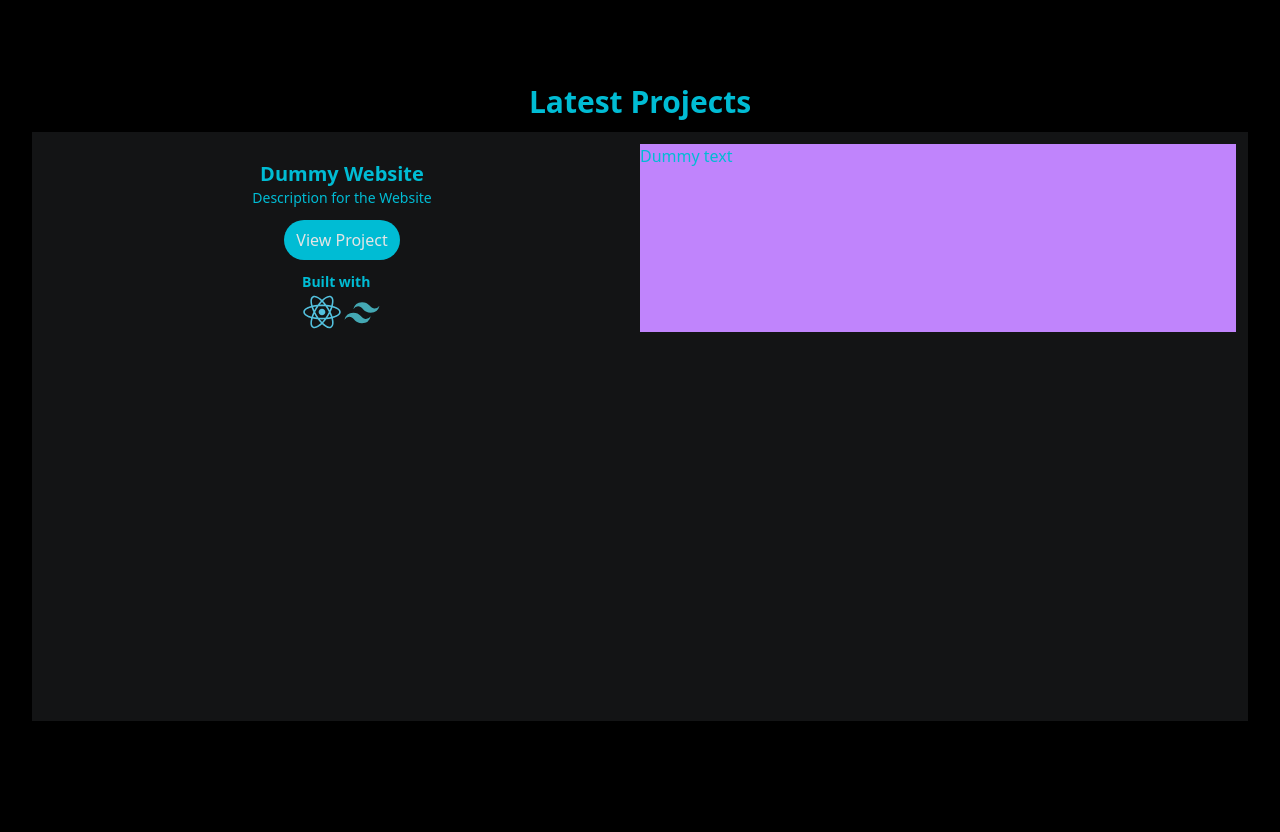
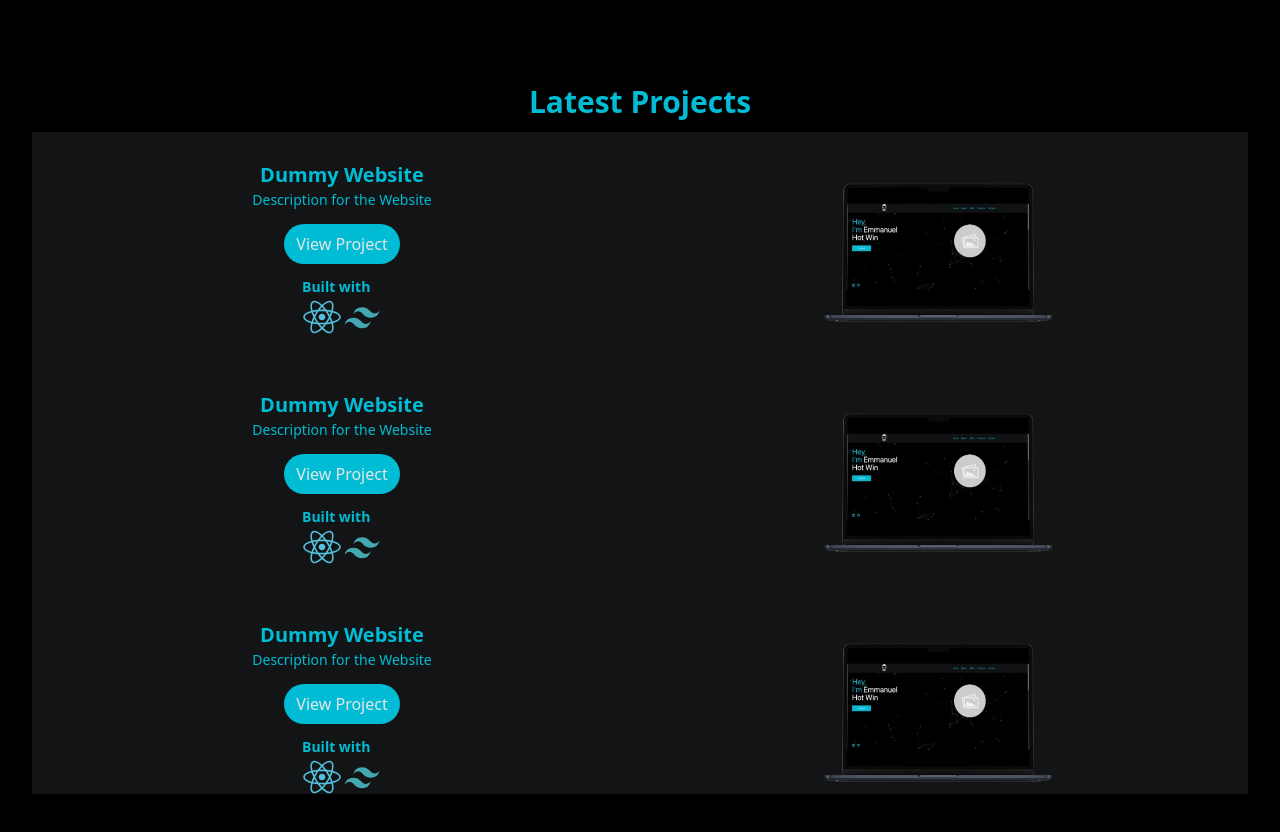
Before and after one commit to emmanuelgv408/Portfolio, a React (Vite) app: page / in a window 1280 px wide. Shown: the part 1802-2634 px from the top of the page. Built offline with nearby package versions, Linux system fonts and the light colour scheme.

Commit message:
finished projects page

```diff
--- a/src/components/Projects.jsx
+++ b/src/components/Projects.jsx
@@ -1,6 +1,7 @@
 import React from "react";
 import reactIcon from "../assets/react-icon.svg";
 import tailwindIcon from "../assets/tailwind-icon.svg";
+import portfolioSS from'../assets/portfolio-screenshot.png'
 
 function Projects() {
   return (
@@ -9,7 +10,7 @@ function Projects() {
         Latest Projects
       </h1>
       {/* projects container */}
-      <div className="bg-custom-grey min-w-full h-[80%] flex flex-col p-3">
+      <div className="bg-custom-grey min-w-full h-[90%] flex flex-col  gap-5 p-3">
         {/*project 1*/}
         <section className=" h-1/3 flex">
           {/*left*/}
@@ -29,10 +30,60 @@ function Projects() {
             </div>
           </div>
           {/*right*/}
-          <div className="w-1/2 bg-purple-400">Dummy text</div>
+          <div className="w-1/2  flex justify-center">
+            <img src={portfolioSS} alt="portfolio-ss" className="w-[300px]"/>
+          </div>
+        </section>
 
-          <div></div>
+        {/*project 2*/}
+        <section className=" h-1/3 flex">
+          {/*left*/}
+          <div className="w-1/2 flex items-center py-4 flex-col justify-around">
+            <h1 className="text-xl font-bold">Dummy Website</h1>
+            <p className="text-sm">Description for the Website</p>
+            <button className="  mt-3 border rounded-3xl py-2 px-3 text-primary-text bg-cyan border-none hover:cursor-pointer">
+              View Project
+            </button>
+            <div className="mt-3">
+              <p className="text-sm font-bold">Built with</p>
+              {/* tech container*/}
+              <div className="flex">
+                <img src={reactIcon} alt="react-icon" className="w-10" />
+                <img src={tailwindIcon} alt="tailwind-icon" className="w-10" />
+              </div>
+            </div>
+          </div>
+          {/*right*/}
+          <div className="w-1/2  flex justify-center">
+            <img src={portfolioSS} alt="portfolio-ss" className="w-[300px]"/>
+          </div>
         </section>
+
+        {/*project 3*/}
+        <section className=" h-1/3 flex">
+          {/*left*/}
+          <div className="w-1/2 flex items-center py-4 flex-col justify-around">
+            <h1 className="text-xl font-bold">Dummy Website</h1>
+            <p className="text-sm">Description for the Website</p>
+            <button className="  mt-3 border rounded-3xl py-2 px-3 text-primary-text bg-cyan border-none hover:cursor-pointer">
+              View Project
+            </button>
+            <div className="mt-3">
+              <p className="text-sm font-bold">Built with</p>
+              {/* tech container*/}
+              <div className="flex">
+                <img src={reactIcon} alt="react-icon" className="w-10" />
+                <img src={tailwindIcon} alt="tailwind-icon" className="w-10" />
+              </div>
+            </div>
+          </div>
+          {/*right*/}
+          <div className="w-1/2  flex justify-center">
+            <img src={portfolioSS} alt="portfolio-ss" className="w-[300px]"/>
+          </div>
+        </section>
+
+
       </div>
     </div>
   );
```
Also changed, not shown: src/assets/myportfolio-screenshot.jpg (added), src/assets/portfolio-screenshot.png (added).
